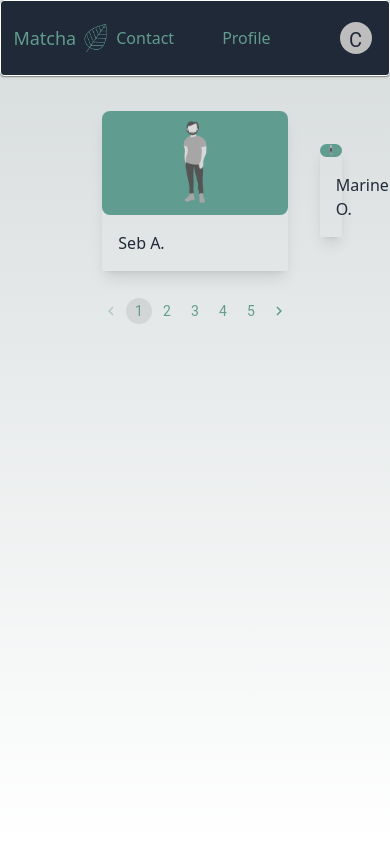
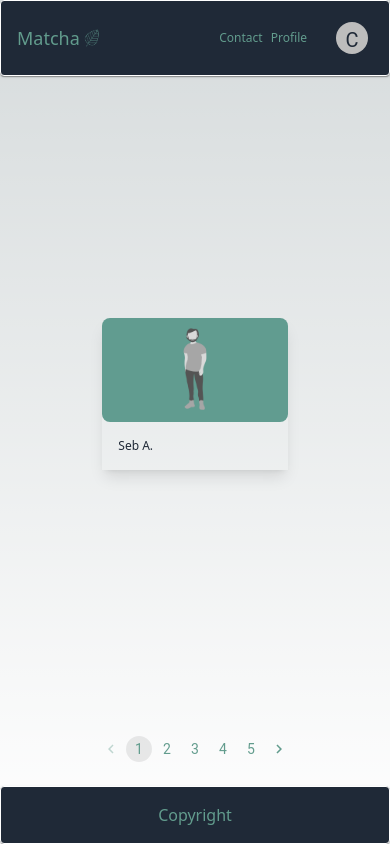
Before and after one commit to claire-d-b/Matcha_front_local, a Next.js app: page /match in a window 390 px wide. Built offline with nearby package versions, Linux system fonts and the light colour scheme.

Commit message:
make match page responsive mobile

```diff
--- a/src/app/match/page.tsx
+++ b/src/app/match/page.tsx
@@ -34,37 +34,37 @@ const _ = () => {
     return (
         <ThemeProvider theme={theme}>
         <div className="flex flex-col h-screen w-screen">
-            <Paper className="p-4 border border-white flex w-full justify-center items-center bg-gray-800">
+            <Paper className="p-4 border border-white flex w-full justify-center items-center">
                 <Ctitle opts="text-lg font-light" title="Matcha" />
-                <Image className="w-10 h-auto" src={LeafImage} alt="leaf" />
-                <Cnav className="self-end flex w-full justify-end items-center gap-12" />
+                <Image className="w-6 md:w-10 h-auto" src={LeafImage} alt="leaf" />
+                <Cnav className="self-end flex w-full justify-end items-center gap-2 md:gap-12 text-xs md:text-base" />
             </Paper>
-            <div className="w-full flex flex-col justify-center items-center">
+            <div className="w-full h-full flex flex-col justify-center items-center">
                 <>
                 <Grid container spacing={4} className="h-full w-full justify-center items-center p-8">
                     <div key={`persona_${index}`} className="flex flex-col">
                         <div className="flex justify-center items-center">
-                            <Grid xs={2}>
+                            <Grid xs={2} className="md:w-1/4 hidden md:flex">
                             { index-1 > 0 && index-1 < profiles.length && <>
                                 <CardActionArea className="m-0 p-4 border rounded-lg shadow-lg">
                                     <CardMedia component="img" image={ profiles[index-1][1] == 'f' ? "../../images/people_f.png" : "../../images/people_m.png" } alt="persona" className="rounded-lg" />
-                                    <CardContent className="font-thin text-gray-800">{ profiles[index-1][0] }</CardContent>
+                                    <CardContent className="text-xs md:text-sm font-thin text-gray-800">{ profiles[index-1][0] }</CardContent>
                                 </CardActionArea>
                             </> }
                             </Grid>
-                            <Grid xs={8}>
+                            <Grid xs={8} className="w-full md:w-1/2">
                             { index > 0 && index < profiles.length && <>
                                 <CardActionArea className="m-0 p-4 border rounded-lg shadow-lg">
                                     <CardMedia component="img" image={ profiles[index][1] == 'f' ? "../../images/people_f.png" : "../../images/people_m.png" } alt="persona" className="rounded-lg" />
-                                    <CardContent className="font-thin text-gray-800">{ profiles[index][0] }</CardContent>
+                                    <CardContent className="text-xs md:text-sm font-thin text-gray-800">{ profiles[index][0] }</CardContent>
                                 </CardActionArea>
                             </>}
                             </Grid>
-                            <Grid xs={2}>
+                            <Grid xs={2} className="md:w-1/4 hidden md:flex">
                             { index+1 > 0 && index+1 < profiles.length && <>
                                 <CardActionArea className="m-0 p-4 border rounded-lg shadow-lg">
                                     <CardMedia component="img" image={ profiles[index+1][1] == 'f' ? "../../images/people_f.png" : "../../images/people_m.png" } alt="persona" className="rounded-lg" />
-                                    <CardContent className="font-thin text-gray-800">{ profiles[index+1][0] }</CardContent>
+                                    <CardContent className="text-xs md:text-sm font-thin text-gray-800">{ profiles[index+1][0] }</CardContent>
                                 </CardActionArea>
                             </> }
                             </Grid>
@@ -72,8 +72,11 @@ const _ = () => {
                     </div>
                 </Grid>
                 </>
-                <Pagination count={profiles.length-1} size="small" onChange={handleChange} className="self-center"/>
+                <Pagination count={profiles.length-1} size="small" onChange={handleChange} className="p-6 md:p-12 self-center"/>
             </div>
+            <Paper className="w-full p-4 border border-white flex flex-col justify-center items-center bg-gray-800">
+                Copyright
+            </Paper>
         </div>
     </ThemeProvider>)
 }
```
